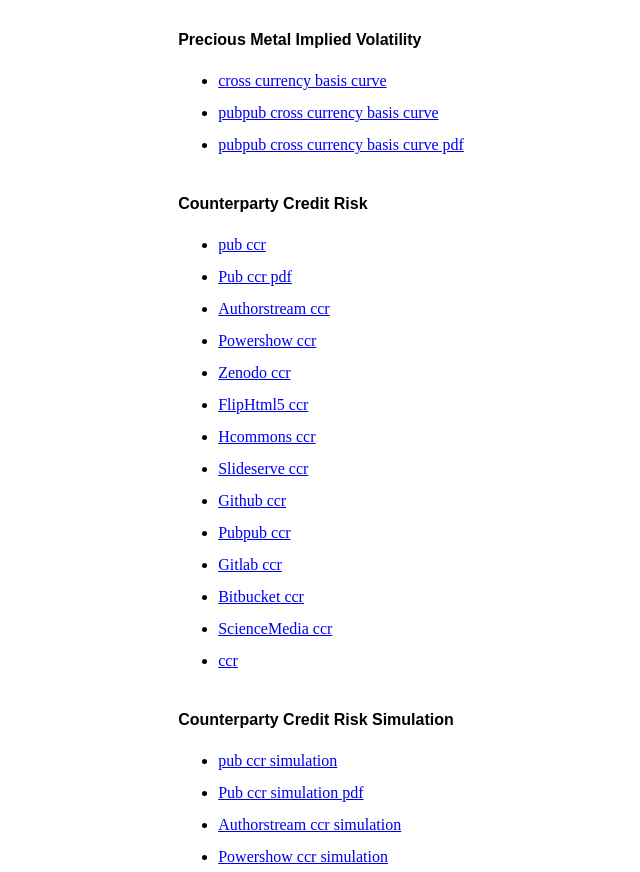
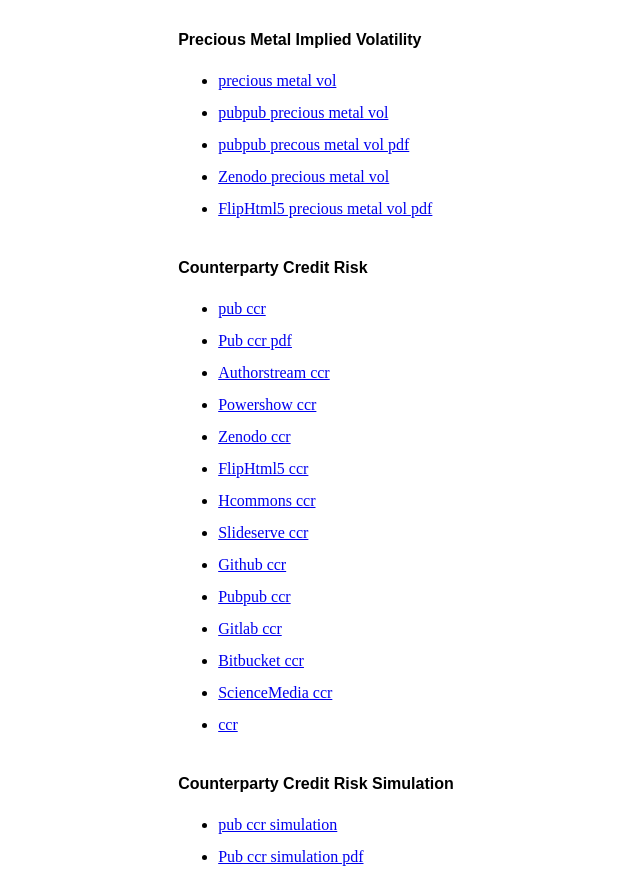
Before and after one commit to timxiao1203/timxiao1203.github.io, a plain HTML site: page curveVolList.html in a window 1280 px wide. Shown: the part 4384-5256 px from the top of the page, without its empty margins (93-733 px from the left). Drawn offline with Linux system fonts and the light colour scheme.

Commit message:
Update curveVolList.html

```diff
--- a/curveVolList.html
+++ b/curveVolList.html
@@ -363,10 +363,12 @@ marginwidth="0" marginheight="0">
 				 <br>
 				 <font face="Arial, Helvetica, sans-serif"><b>Precious Metal Implied Volatility</b></font>
                   <ul>
- 					<li style="font-size:16px"><a href="CmcPreciousMetalVol-15.pdf">cross currency basis curve</a></li>
- 					<li style="font-size:16px"><a href="https://david.pubpub.org/pub/rknnzld8/download/pdf">pubpub cross currency basis curve</a></li>
- 					<li style="font-size:16px"><a href="https://assets.pubpub.org/mlvmmjab/51609017676932.pdf">pubpub cross currency basis curve pdf</a></li>
+ 					<li style="font-size:16px"><a href="CmcPreciousMetalVol-15.pdf">precious metal vol</a></li>
+ 					<li style="font-size:16px"><a href="https://david.pubpub.org/pub/rknnzld8/download/pdf">pubpub precious metal vol</a></li>
+ 					<li style="font-size:16px"><a href="https://assets.pubpub.org/mlvmmjab/51609017676932.pdf">pubpub precous metal vol pdf</a></li>
 
+ 					<li style="font-size:16px"><a href="https://zenodo.org/record/4407401/files/CmcPreciousMetalVol-15.pdf">Zenodo precious metal vol</a></li>
+ 					<li style="font-size:16px"><a href="https://fliphtml5.com/download/download-pdf-file.php?str=x0DZh9GTud3bENXamIjN3ATOzMTPkl0av9mY">FlipHtml5 precious metal vol pdf</a></li>
 
 				  </ul>
 
```
